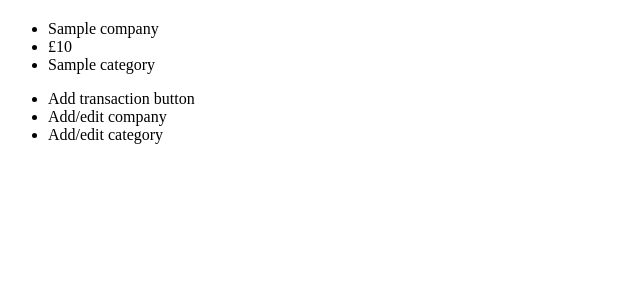
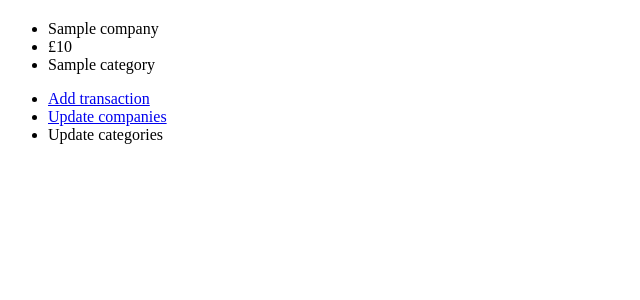
Before and after one commit to AvianLearning/python-flask-spending-tracker, a Flask app: page / in a window 1280 px wide. Shown: the part 107-407 px from the top of the page, without its empty margins (0-640 px from the left). Run offline with Flask 2, Linux system fonts and the light colour scheme; a database or web service that is not in the repository returns one stand-in record (values such as "Sample title"); some libraries are stand-ins or nearby versions.

Commit message:
Added some internal hyperlinks

```diff
--- a/templates/add-transaction.html
+++ b/templates/add-transaction.html
@@ -1,6 +1,9 @@
 {% extends "base.html" %}
 
 {% block content %}
+<header>
+    <h2>Add transaction</h2>
+</header>
 <form action="/" method="POST">
     <div>
         <label for="amount">Amount spent: </label>
--- a/templates/index.html
+++ b/templates/index.html
@@ -18,9 +18,9 @@
     <aside>
         <nav>
             <ul>
-                <li>Add transaction button</li>
-                <li>Add/edit company</li>
-                <li>Add/edit category</li>
+                <li><a href="/add-transaction">Add transaction</a></li>
+                <li><a href="/companies">Update companies</a></li>
+                <li>Update categories</li>
             </ul>
         </nav>
     </aside>
```
